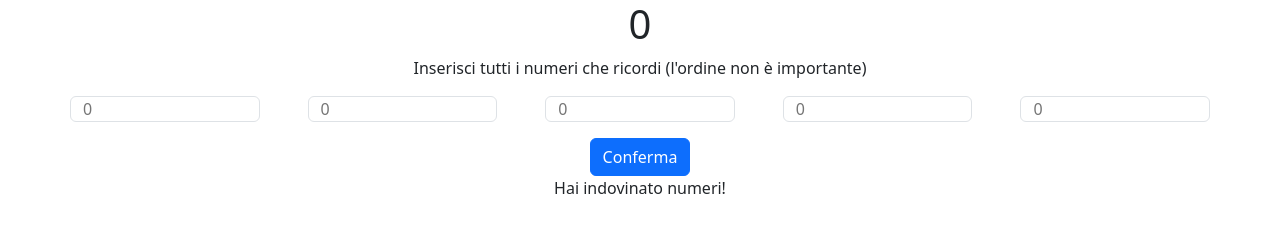
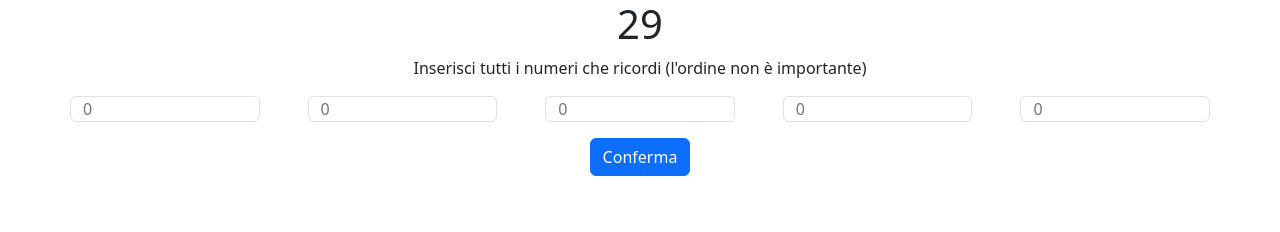
Before and after one commit to federicodececco/js-simon, a plain HTML site: page index.html in a window 1280 px wide. Both pictures are taken after a click on the button "Via". Drawn offline with nearby package versions, Linux system fonts and the light colour scheme.

Commit message:
add: timer

```diff
--- a/index.html
+++ b/index.html
@@ -35,7 +35,7 @@
     <!-- timer section -->
     <section class="container d-none" id="timerSection">
       <div class="text-center">
-        <h1>0</h1>
+        <h1 id="seconds">30</h1>
         <p>Inserisci tutti i numeri che ricordi (l'ordine non è importante)</p>
       </div>
     </section>
@@ -79,7 +79,7 @@
         </div>
       </form>
     </section>
-    <footer class="container">
+    <footer class="container d-none" id="response">
       <div class="row text-center">
         <div>Hai indovinato <span id="correct"></span> numeri!</div>
       </div>
--- a/script.js
+++ b/script.js
@@ -43,6 +43,7 @@ formElm.addEventListener("submit", function (event) {
     userArray = [document.getElementById("first").value, document.getElementById("second").value, document.getElementById("third").value, document.getElementById("fourth").value, document.getElementById("fifth").value];
     const correct = check(userArray.map(Number), randomArray);
     document.getElementById("correct").innerHTML = `${correct}`
+    document.getElementById("response").classList.remove("d-none")
 
 
 })
@@ -54,6 +55,14 @@ send.addEventListener("click", function () {
     document.getElementById("displaySection").classList.add("d-none")
     document.getElementById("timerSection").classList.remove("d-none")
     document.getElementById("formSection").classList.remove("d-none")
-    setTimeout(() => alert("hai perso"), 10000)
+    let count = 30;
+    const countdown = setInterval(() => {
+        document.getElementById("seconds").innerHTML = count;
+
+        if (count === 0) {
+            clearInterval(countdown);
+            alert("tempo scaduto!")
+        } count--
+    }, 1000)
 
 })
```
